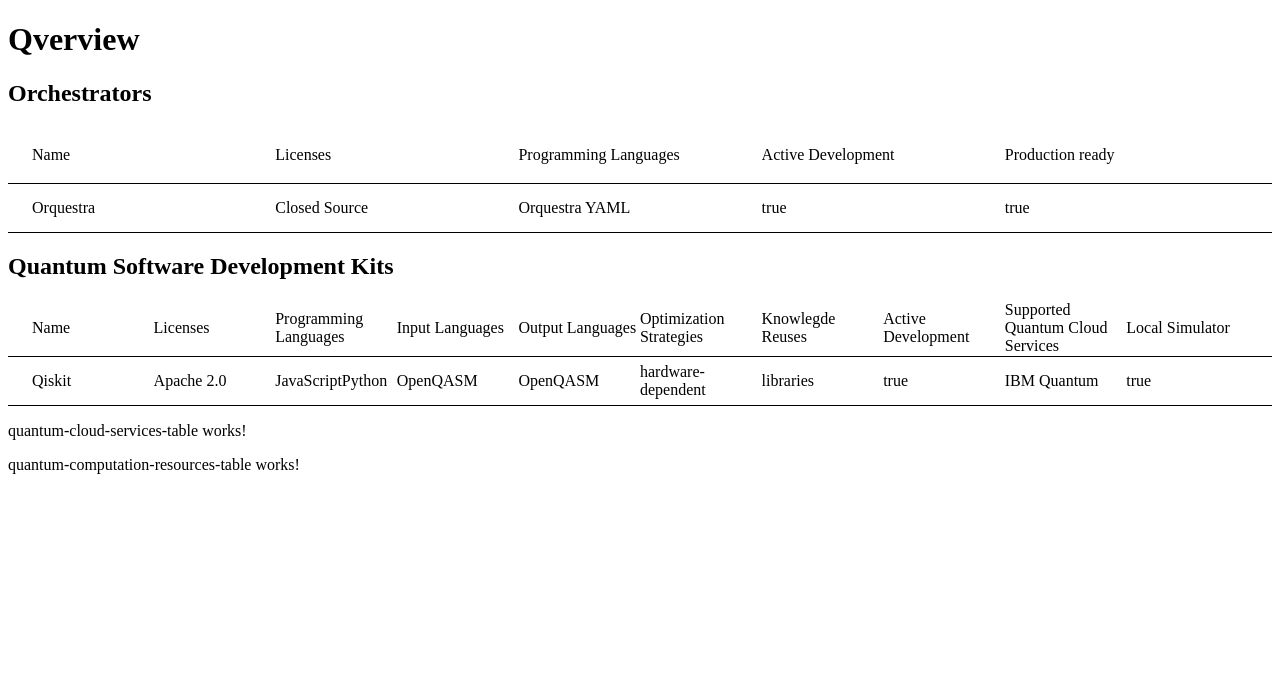
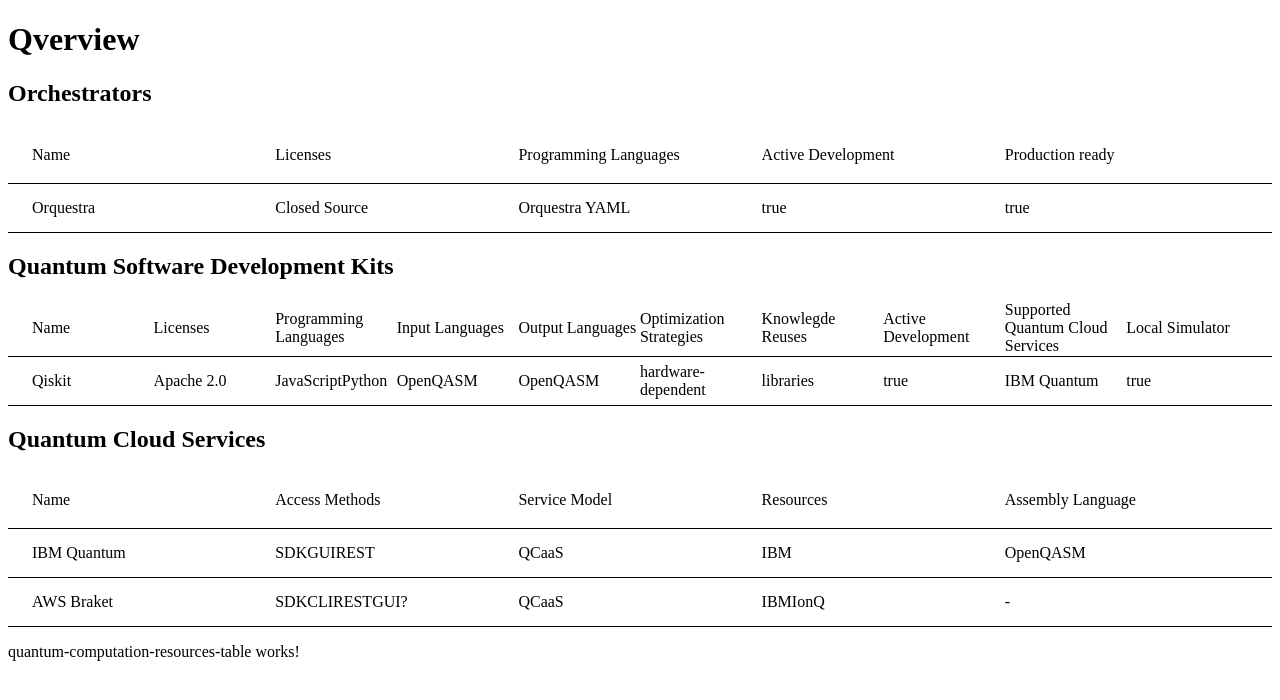
Before and after one commit to UST-QuAntiL/Qverview, an Angular app: page / in a window 1280 px wide. Shown: the top 700 px of the page. Built offline with nearby package versions, Linux system fonts and the light colour scheme.

Commit message:
Create Quantum Cloud Service table and mock entry

```diff
--- a/src/app/orchestrator/orchestrators-table/orchestrators-table.component.ts
+++ b/src/app/orchestrator/orchestrators-table/orchestrators-table.component.ts
@@ -9,7 +9,6 @@
 })
 export class OrchestratorsTableComponent implements OnInit {
 
-  orchestratorService: OrchestratorService;
   dataSource;
   displayedColumns = [
     'name',
@@ -20,11 +19,9 @@
   ];
 
   constructor(orchestratorService: OrchestratorService) {
-    this.orchestratorService = orchestratorService;
+    this.dataSource = new MatTableDataSource(orchestratorService.getOrchestrators());
   }
 
-  ngOnInit(): void {
-    this.dataSource = new MatTableDataSource(this.orchestratorService.getOrchestrators());
-  }
+  ngOnInit(): void {}
 
 }
--- /dev/null
+++ b/src/app/quantum-cloud-service/qcs.service.ts
@@ -0,0 +1,31 @@
+import { Injectable } from '@angular/core';
+import { QuantumCloudService } from './quantum-cloud-service.model';
+
+@Injectable({
+  providedIn: 'root'
+})
+export class QcsService {
+
+  qcs: QuantumCloudService[] = [
+    {
+      name: 'IBM Quantum',
+      accessMethods: ['SDK', 'GUI', 'REST'],
+      serviceModel: 'QCaaS',
+      resources: ['IBM'],
+      assemblyLanguage: 'OpenQASM'
+    },
+    {
+      name: 'AWS Braket',
+      accessMethods: ['SDK', 'CLI', 'REST', 'GUI?'],
+      serviceModel: 'QCaaS',
+      resources: ['IBM', 'IonQ'],
+      assemblyLanguage: '-'
+    }
+  ];
+
+  constructor() { }
+
+  getQcs(): QuantumCloudService[] {
+    return this.qcs;
+  }
+}
--- a/src/app/quantum-cloud-service/quantum-cloud-service.model.ts
+++ b/src/app/quantum-cloud-service/quantum-cloud-service.model.ts
@@ -1,8 +1,7 @@
 export interface QuantumCloudService {
     name: string;
-    licenses: string[];
     accessMethods: string[];
     serviceModel: string;
-    ressources: string[];
+    resources: string[];
     assemblyLanguage: string;
 }
--- a/src/app/quantum-cloud-service/quantum-cloud-services-table/quantum-cloud-services-table.component.html
+++ b/src/app/quantum-cloud-service/quantum-cloud-services-table/quantum-cloud-services-table.component.html
@@ -1 +1,37 @@
-<p>quantum-cloud-services-table works!</p>
+<h2>Quantum Cloud Services</h2>
+<div *ngIf="dataSource">
+    <mat-table class="mat-elevation-z8" [dataSource]="dataSource">
+        <ng-container matColumnDef="name">
+            <mat-header-cell *matHeaderCellDef>Name</mat-header-cell>
+            <mat-cell *matCellDef="let qcs">{{qcs.name}}</mat-cell>
+        </ng-container>
+        <ng-container matColumnDef="accessMethods">
+            <mat-header-cell *matHeaderCellDef>Access Methods</mat-header-cell>
+            <mat-cell *matCellDef="let qcs">
+                <span *ngFor="let x of qcs.accessMethods">{{x}}</span>
+            </mat-cell>
+        </ng-container>
+        <ng-container matColumnDef="serviceModel">
+            <mat-header-cell *matHeaderCellDef>Service Model</mat-header-cell>
+            <mat-cell *matCellDef="let qcs">
+                <span>{{qcs.serviceModel}}</span>
+            </mat-cell>
+        </ng-container>
+        <ng-container matColumnDef="resources">
+            <mat-header-cell *matHeaderCellDef>Resources</mat-header-cell>
+            <mat-cell *matCellDef="let qcs">
+                <span *ngFor="let x of qcs.resources">{{x}}</span>
+            </mat-cell>
+        </ng-container>
+        <ng-container matColumnDef="assemblyLanguage">
+            <mat-header-cell *matHeaderCellDef>Assembly Language</mat-header-cell>
+            <mat-cell *matCellDef="let qcs">
+                <span>{{qcs.assemblyLanguage}}</span>
+            </mat-cell>
+        </ng-container>
+
+
+        <mat-header-row *matHeaderRowDef="displayedColumns"></mat-header-row>
+        <mat-row *matRowDef="let row; columns: displayedColumns"></mat-row>
+    </mat-table>
+</div>
--- a/src/app/quantum-cloud-service/quantum-cloud-services-table/quantum-cloud-services-table.component.ts
+++ b/src/app/quantum-cloud-service/quantum-cloud-services-table/quantum-cloud-services-table.component.ts
@@ -1,4 +1,6 @@
 import { Component, OnInit } from '@angular/core';
+import { QcsService } from '../qcs.service';
+import { MatTableDataSource } from "@angular/material/table";
 
 @Component({
   selector: 'app-quantum-cloud-services-table',
@@ -7,7 +9,18 @@
 })
 export class QuantumCloudServicesTableComponent implements OnInit {
 
-  constructor() { }
+  dataSource;
+  displayedColumns = [
+    'name',
+    'accessMethods',
+    'serviceModel',
+    'resources',
+    'assemblyLanguage'
+  ];
+
+  constructor(qcsService: QcsService) {
+    this.dataSource = new MatTableDataSource(qcsService.getQcs());
+  }
 
   ngOnInit(): void {
   }
```
Also changed, not shown: 1 other file (tests, documents, lock files or other folders).
